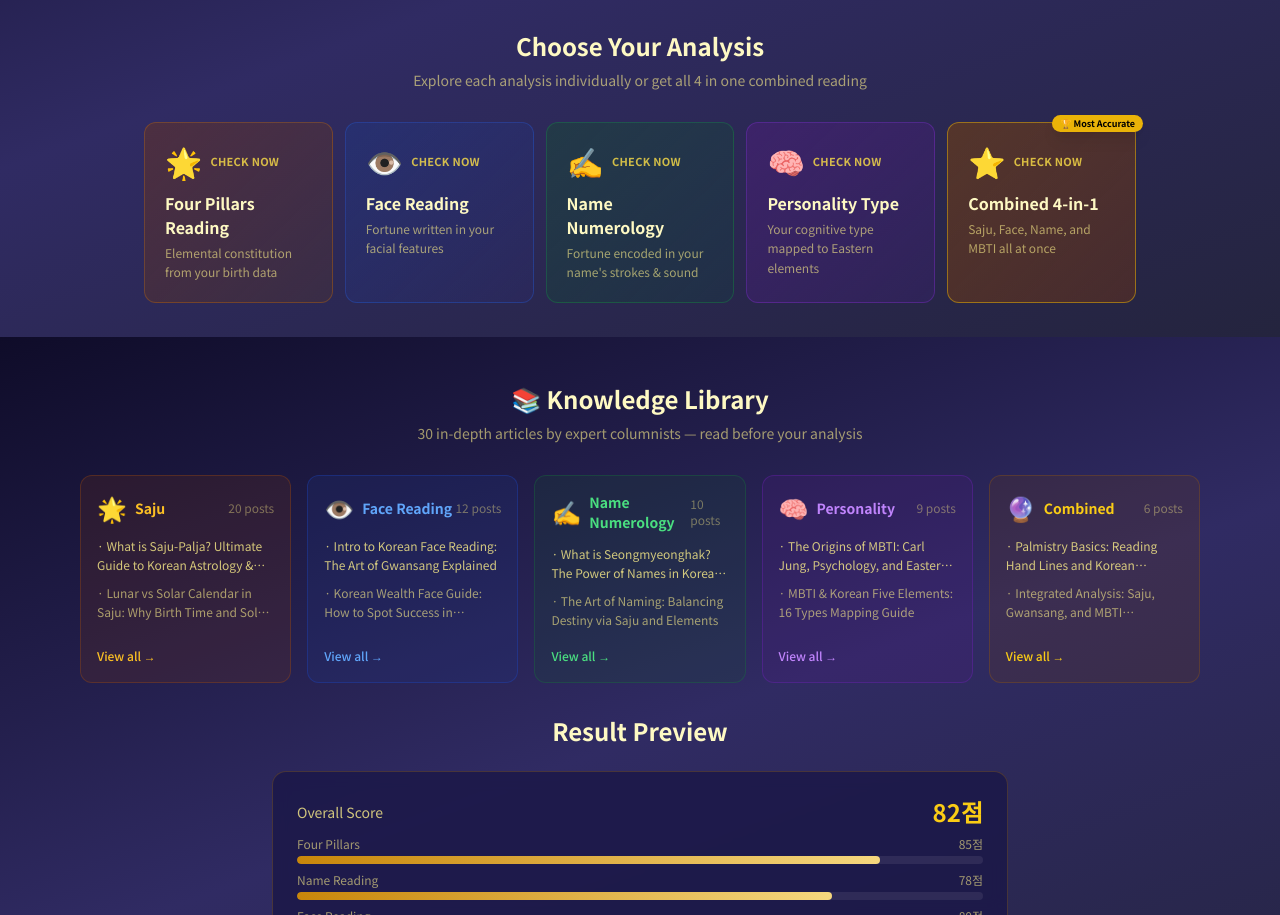
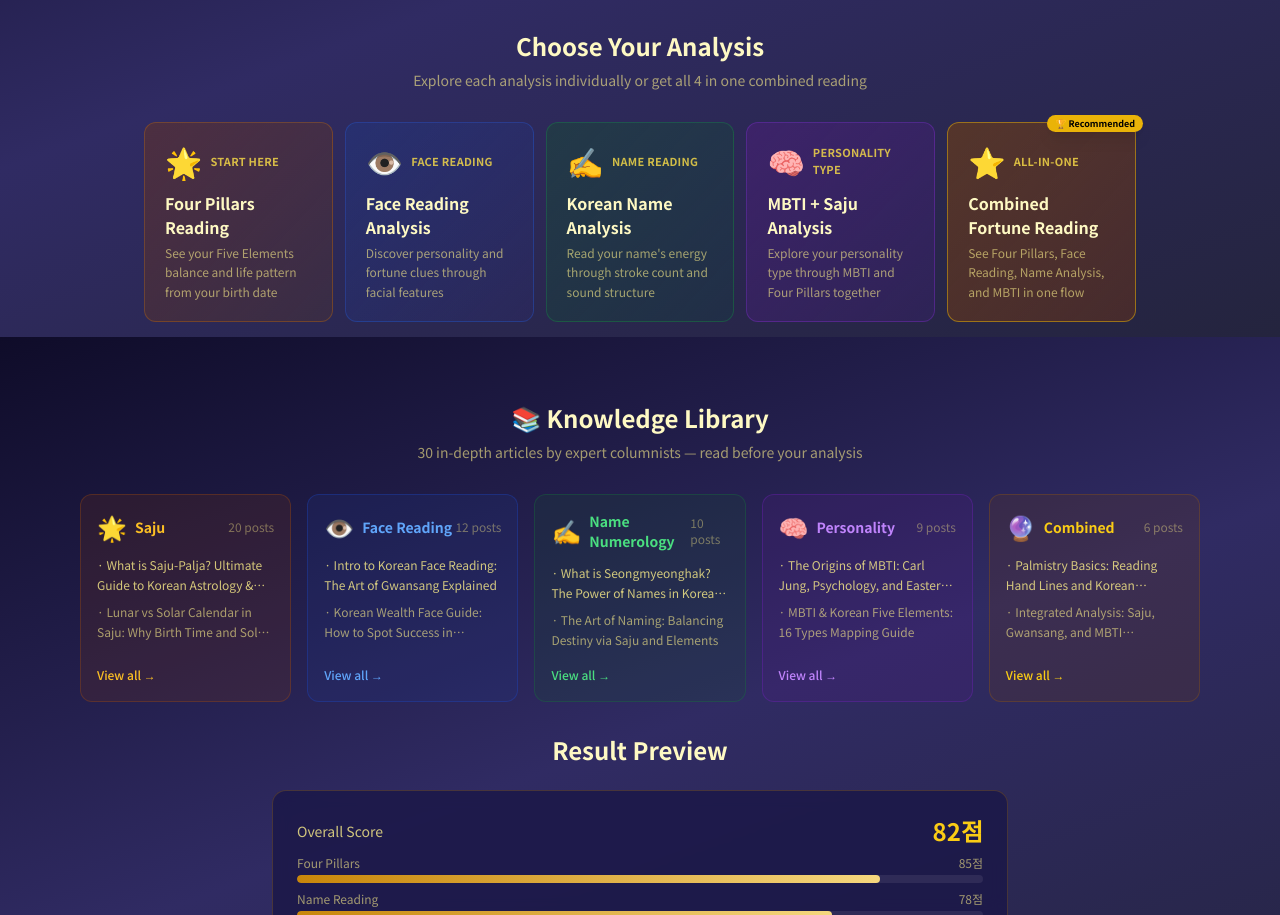
Before and after one commit to hajjanggun-cyber/sazupalza, a Next.js app: page /en in a window 1280 px wide. Shown: the part 1263-2178 px from the top of the page. Built offline with nearby package versions, Linux system fonts and the light colour scheme.

Commit message:
Update home landing card copy

```diff
--- a/app/[locale]/page.tsx
+++ b/app/[locale]/page.tsx
@@ -77,10 +77,12 @@ export default async function HomePage({ params: { locale } }: Props) {
   const serviceCards = [
     {
       icon: '🌟',
+      labelKo: '지금 알아보기',
+      labelEn: 'Start Here',
       titleKo: '사주팔자 분석',
       titleEn: 'Four Pillars Reading',
-      descKo: '생년월일로 보는 오행과 운명의 흐름',
-      descEn: 'Elemental constitution from your birth data',
+      descKo: '생년월일로 보는 오행 균형과 운의 흐름',
+      descEn: 'See your Five Elements balance and life pattern from your birth date',
       href: `/${locale}/saju-analysis`,
       color: 'from-amber-900/40 to-yellow-900/20',
       border: 'border-amber-600/30 hover:border-amber-500/60',
@@ -88,10 +90,12 @@ export default async function HomePage({ params: { locale } }: Props) {
     },
     {
       icon: '👁️',
+      labelKo: '얼굴 해석',
+      labelEn: 'Face Reading',
       titleKo: '관상 분석',
-      titleEn: 'Face Reading',
-      descKo: '얼굴에 새겨진 재물·건강·성격의 기운',
-      descEn: 'Fortune written in your facial features',
+      titleEn: 'Face Reading Analysis',
+      descKo: '얼굴형과 인상으로 보는 성향과 운의 단서',
+      descEn: 'Discover personality and fortune clues through facial features',
       href: `/${locale}/gwansang-analysis`,
       color: 'from-blue-900/40 to-indigo-900/20',
       border: 'border-blue-600/30 hover:border-blue-500/60',
@@ -99,10 +103,12 @@ export default async function HomePage({ params: { locale } }: Props) {
     },
     {
       icon: '✍️',
+      labelKo: '이름 풀이',
+      labelEn: 'Name Reading',
       titleKo: '성명학 분석',
-      titleEn: 'Name Numerology',
-      descKo: '이름 획수와 소리 오행으로 보는 운',
-      descEn: 'Fortune encoded in your name\'s strokes & sound',
+      titleEn: 'Korean Name Analysis',
+      descKo: '이름의 획수와 소리로 보는 기운과 작명 방향',
+      descEn: 'Read your name\'s energy through stroke count and sound structure',
       href: `/${locale}/seongmyeong-analysis`,
       color: 'from-green-900/40 to-emerald-900/20',
       border: 'border-green-600/30 hover:border-green-500/60',
@@ -110,10 +116,12 @@ export default async function HomePage({ params: { locale } }: Props) {
     },
     {
       icon: '🧠',
-      titleKo: '성격유형 분석',
-      titleEn: 'Personality Type',
-      descKo: '동양 오행과 연결된 나의 심리 유형',
-      descEn: 'Your cognitive type mapped to Eastern elements',
+      labelKo: '성격 보기',
+      labelEn: 'Personality Type',
+      titleKo: 'MBTI 분석',
+      titleEn: 'MBTI + Saju Analysis',
+      descKo: '성격유형과 사주 관점으로 함께 보는 나의 성향',
+      descEn: 'Explore your personality type through MBTI and Four Pillars together',
       href: `/${locale}/personality-analysis`,
       color: 'from-purple-900/40 to-violet-900/20',
       border: 'border-purple-600/30 hover:border-purple-500/60',
@@ -121,14 +129,16 @@ export default async function HomePage({ params: { locale } }: Props) {
     },
     {
       icon: '⭐',
-      titleKo: '4가지 통합 분석',
-      titleEn: 'Combined 4-in-1',
-      descKo: '사주·관상·성명·성격을 한 번에 분석',
-      descEn: 'Saju, Face, Name, and MBTI all at once',
+      labelKo: '한 번에 보기',
+      labelEn: 'All-in-One',
+      titleKo: '종합 운세 분석',
+      titleEn: 'Combined Fortune Reading',
+      descKo: '사주, 관상, 성명학, MBTI를 한 번에 보는 통합 해석',
+      descEn: 'See Four Pillars, Face Reading, Name Analysis, and MBTI in one flow',
       href: `/${locale}/combined`,
       color: 'from-yellow-900/60 to-amber-900/40',
       border: 'border-yellow-500/50 hover:border-yellow-400/80',
-      badge: isKo ? '🏆 최고 정확도' : '🏆 Most Accurate',
+      badge: isKo ? '🏆 추천' : '🏆 Recommended',
     },
   ];
 
@@ -277,7 +287,7 @@ export default async function HomePage({ params: { locale } }: Props) {
                   <div className="flex items-center gap-2 mb-3">
                     <div className="text-3xl">{card.icon}</div>
                     <span className="text-[11px] font-bold uppercase tracking-wide text-yellow-300/80">
-                      {isKo ? '지금 알아보기' : 'Check Now'}
+                      {isKo ? card.labelKo : card.labelEn}
                     </span>
                   </div>
                   <h3 className="text-yellow-100 font-bold text-base mb-1">
```
